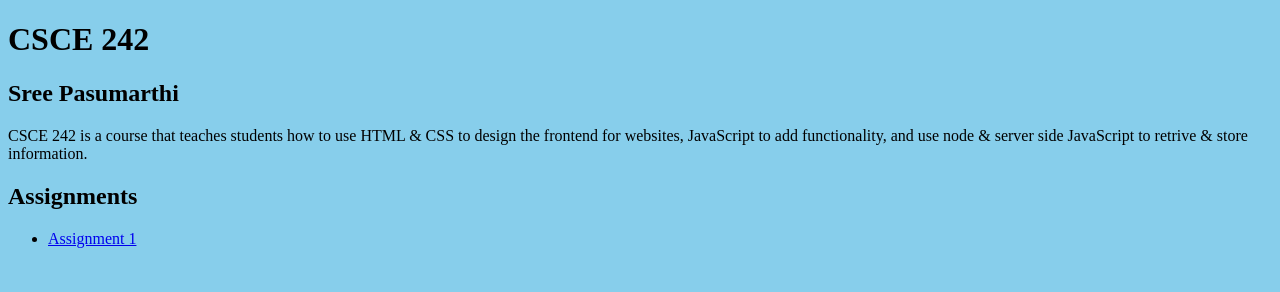
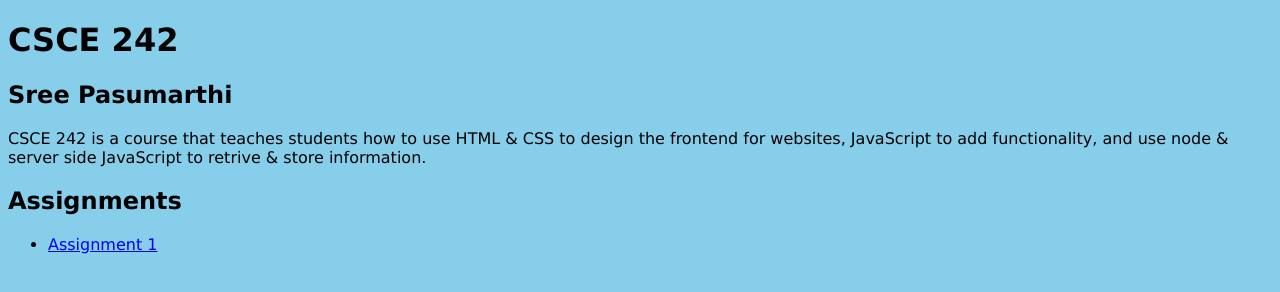
Before and after one commit to sreepasumarthi/sreepasumarthi.github.io, a plain HTML site: page index.html in a window 1280 px wide. Drawn offline with Linux system fonts and the light colour scheme.

Commit message:
added a font

```diff
--- a/styles.css
+++ b/styles.css
@@ -1,3 +1,11 @@
+/*Structure*/
 body{
     background:skyblue;
+    font-family: 'Lucida Sans', 'Lucida Sans Regular', 'Lucida Grande', 'Lucida Sans Unicode', Geneva, Verdana, sans-serif;
 }
+
+/*Navigation*/
+
+/*Tables*/
+
+/*Typography*/
```
